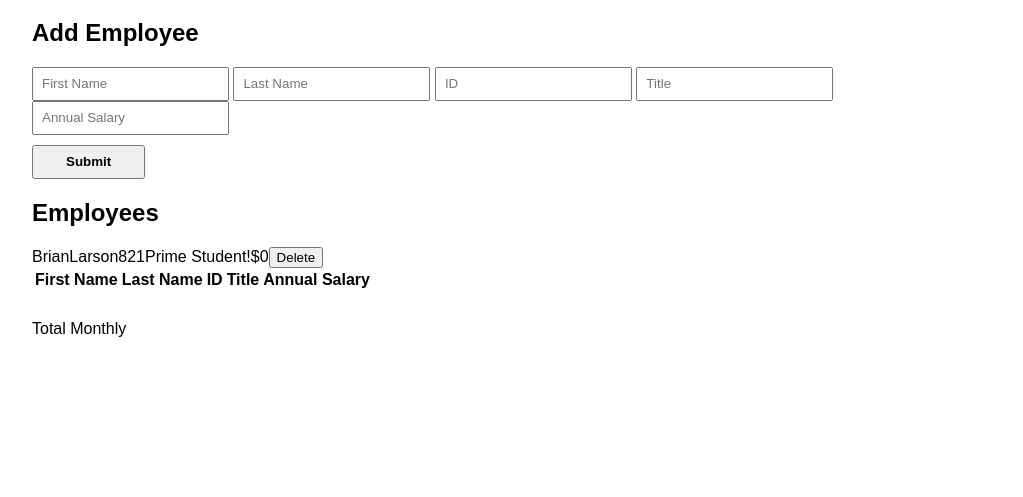
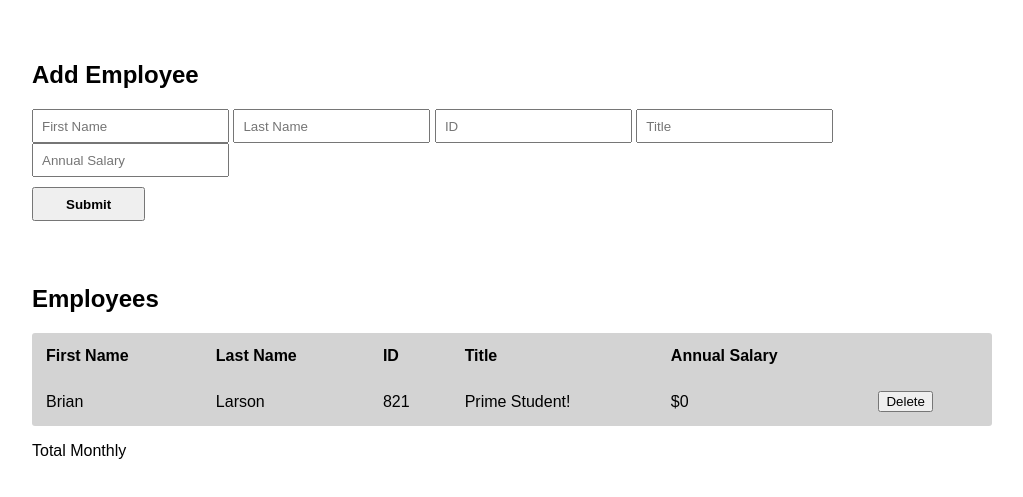
Before and after one commit to brianlarson/weekend-salary-calculator, a website: page index.html in a window 1280 px wide. Shown: the part 61-558 px from the top of the page, without its empty margins (128-1151 px from the left). Drawn offline with Linux system fonts and the light colour scheme.

Commit message:
Fix table structure issue, more basic styling to prep

```diff
--- a/index.html
+++ b/index.html
@@ -32,14 +32,17 @@
             <th>ID</th>
             <th>Title</th>
             <th>Annual Salary</th>
+            <th></th>
           </thead>
           <tbody>
-            <tr>Brian</tr>
-            <tr>Larson</tr>
-            <tr>821</tr>
-            <tr>Prime Student!</tr>
-            <tr>$0</tr>
-            <tr><button>Delete</button></tr>
+            <tr>
+              <td>Brian</td>
+              <td>Larson</td>
+              <td>821</td>
+              <td>Prime Student!</td>
+              <td>$0</td>
+              <td><button>Delete</button></td>
+            </tr>
           </tbody>
         </table>
       </section>
--- a/style.css
+++ b/style.css
@@ -5,6 +5,11 @@ body {
 .container {
   max-width: 60rem;
   margin: 0 auto;
+}
+
+.add-area,
+.list-area {
+  margin-top: 4rem;
 }
 
 .add-area__form input {
@@ -23,3 +28,15 @@ body {
 .add-area__form button:hover {
   cursor: pointer;
 }
+
+.list-area__table {
+  width: 100%;
+  text-align: left;
+  background-color: lightgray;
+  border-radius: 3px;
+}
+
+.list-area__table th,
+.list-area__table td {
+  padding: 12px;
+}
```
